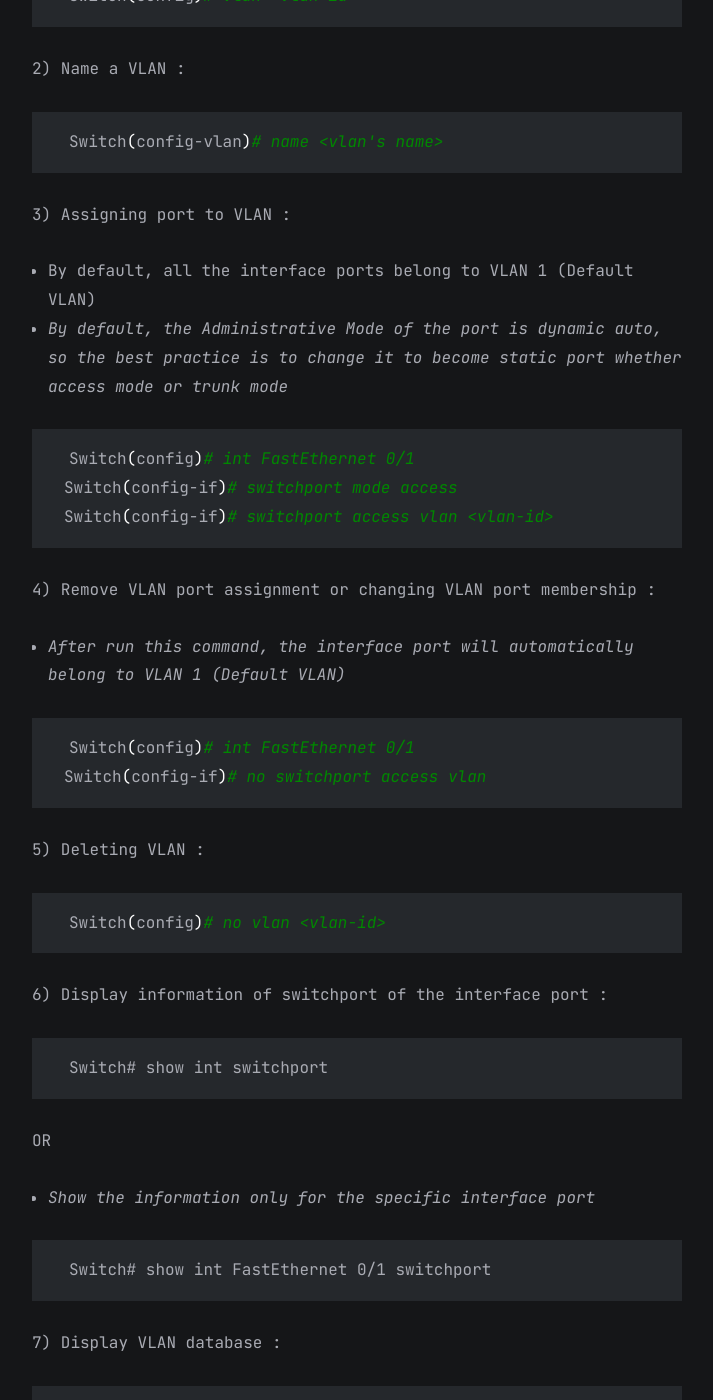
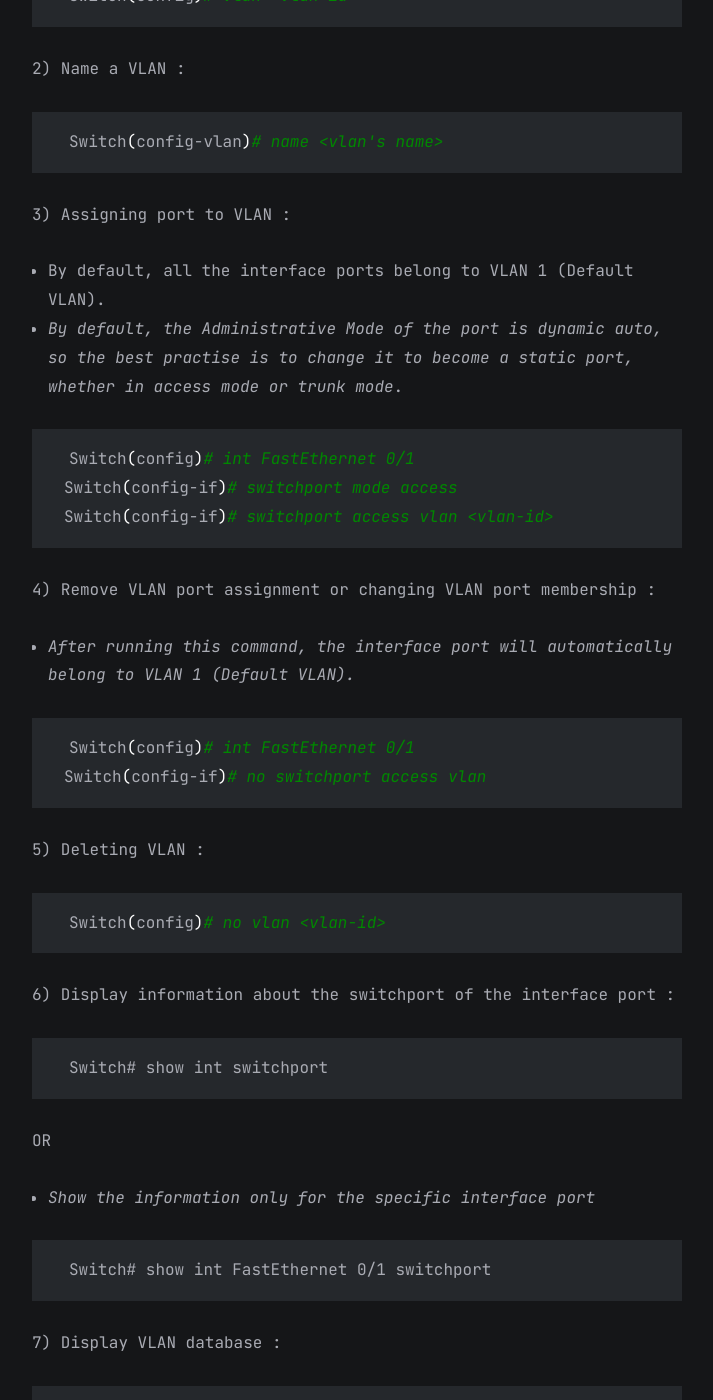
Before and after one commit to faridarif/faridarif.github.io, a Jekyll site: the page built from all_collections/_posts/2023-07-10-Switching.md, in a window 1280 px wide and 1400 px high, scrolled down 4265 px. Shown: the whole window, without its empty margins (283-996 px from the left). Built offline with Jekyll 4.4.1, drawn with Linux system fonts in a browser that asks for light colours.

Commit message:
Update 2023-07-10-Switching.md

````diff
--- a/all_collections/_posts/2023-07-10-Switching.md
+++ b/all_collections/_posts/2023-07-10-Switching.md
@@ -49,8 +49,8 @@ Switch(config-vlan)# name <vlan's name>
 
 3) Assigning port to VLAN :
 
-- By default, all the interface ports belong to VLAN 1 (Default VLAN)
-- *By default, the Administrative Mode of the port is dynamic auto, so the best practice is to change it to become static port whether access mode or trunk mode*
+- By default, all the interface ports belong to VLAN 1 (Default VLAN).
+- *By default, the Administrative Mode of the port is dynamic auto, so the best practise is to change it to become a static port, whether in access mode or trunk mode*.
 
 ```bash
 Switch(config)# int FastEthernet 0/1
@@ -60,7 +60,7 @@ Switch(config-if)# switchport access vlan <vlan-id>
 
 4) Remove VLAN port assignment or changing VLAN port membership :
 
-- *After run this command, the interface port will automatically belong to VLAN 1 (Default VLAN)*
+- *After running this command, the interface port will automatically belong to VLAN 1 (Default VLAN).*
 
 ```bash
 Switch(config)# int FastEthernet 0/1
@@ -73,7 +73,7 @@ Switch(config-if)# no switchport access vlan
 Switch(config)# no vlan <vlan-id>
 ```
 
-6) Display information of switchport of the interface port :
+6) Display information about the switchport of the interface port :
 
 ```bash
 Switch# show int switchport
````
